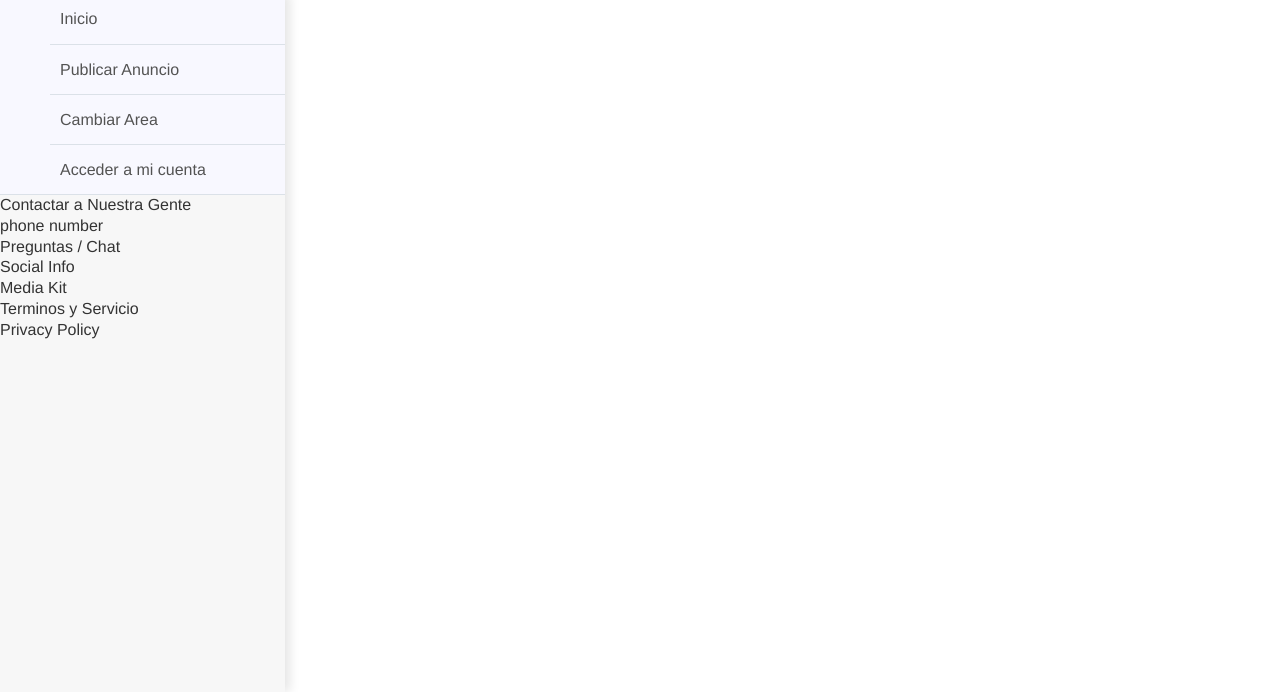
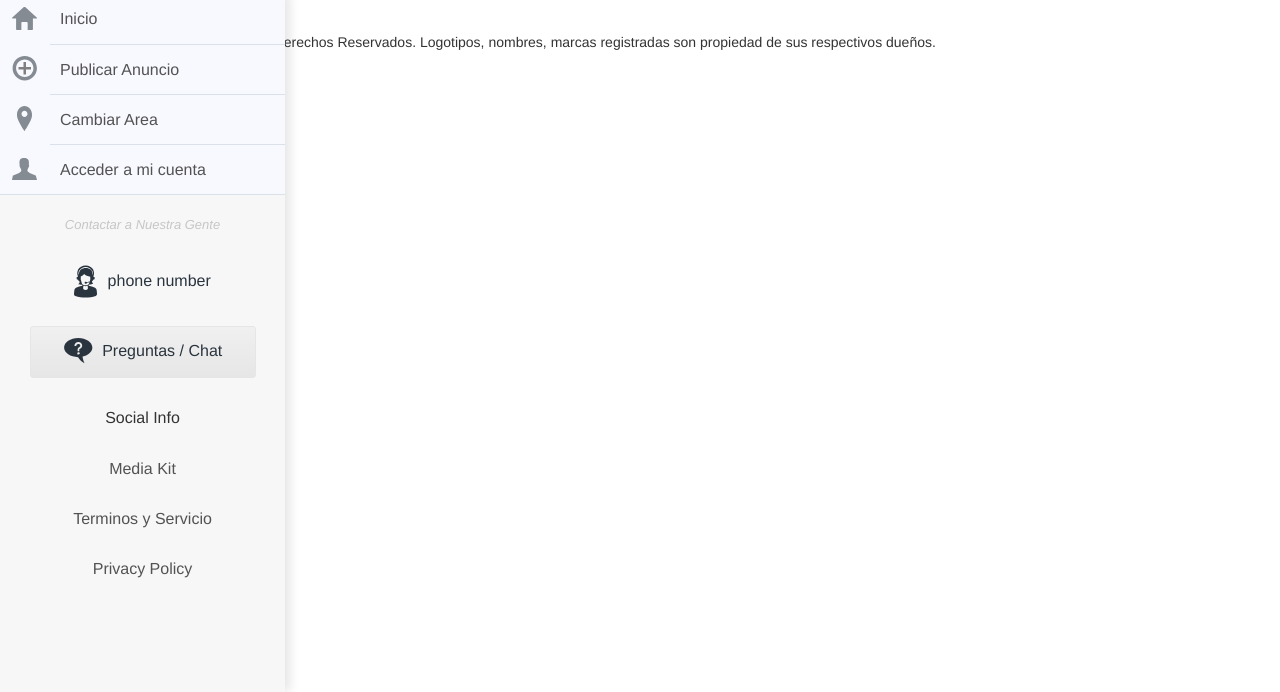
Before and after one commit to gaytanmisael/ng-front-end-html, a plain HTML site: page index.html in a window 1280 px wide. Both pictures are taken after a click on the link 25 px from the left and 76 px from the top of the page. Shown: the part 108-800 px from the top of the page. Drawn offline with Linux system fonts and the light colour scheme.

Commit message:
Finished Menu
finished the menu and footer now working on the basis model of the main
page

```diff
--- a/css/style.css
+++ b/css/style.css
@@ -339,7 +339,6 @@ body {
 #menu {
 	display: none;
 	background: #f7f7f7;
-	overflow-y: scroll;
 	-webkit-overflow-scrolling: touch;
 }
 
@@ -401,3 +400,122 @@ body {
 	visibility: hidden;
 	font-size:1px;
 }
+
+.menu-icon-home {
+	background: url(../img/icn-home.svg) no-repeat center center #f8f8ff;
+}
+
+.menu-icon-entry {
+	background: url(../img/icn-entry.svg)no-repeat center center #f8f8ff;
+}
+
+.menu-icon-location {
+	background: url(../img/icn-location.svg) no-repeat center center #f8f8ff;
+}
+
+.menu-icon-account {
+	background: url(../img/icn-account.svg) no-repeat center center #f8f8ff;
+}
+
+/*************** Menu Contact *******************/
+.menu-contact-header {
+	color: #c6c6c6;
+	font-style: italic;
+	font-size:.813em;
+	text-align: center;
+	margin: 20px 0;
+}
+
+.menu-call {
+	display: block;
+	color: #2a343f;
+	font-size: 1em;
+	height: 50px;
+	line-height: 50px;
+	margin: 20px auto;
+	text-align: center;
+	width: 226px;
+}
+
+.menu-call-icon {
+	background: url(../img/help-call.svg) no-repeat left center;
+	background-size: 24px 33px;
+	display: inline-block;
+	height: 50px;
+	margin: 0 5px 0 0 ;
+	vertical-align: middle;
+	width: 24px;
+}
+
+.menu-chat, .menu-chat:visited, .menu-chat:hover, .menu-chat:active {
+	background-image: linear-gradient(-180deg, #f1f0f0 0%, #e6e6e6 100%);
+	border:1px solid #e6e6e6;
+	border-radius: 3px;
+	display: block;
+	color: #2a343f;
+	font-size: 1em;
+	margin: 20px auto;
+	text-align: center;
+	text-decoration: none !important;
+	width: 226px;
+}
+
+.menu-chat-icon {
+	background: url(../img/help-chat.svg) no-repeat left 45%;
+	background-size: 30px 27px;
+	display: inline-block;
+	margin:0 5px 0 0;
+	height: 50px;
+	vertical-align: middle;
+	width: 30px;
+}
+
+/*************** Menu Socials *******************/
+.menu-socials {
+	text-align: center;
+	margin: 30px 0;
+}
+
+.menu-social {
+	display: inline-block;
+	height: 26px;
+	margin: 12px;
+	overflow: hidden;
+	padding: 0;
+	text-indent: -999px;
+	width: 26px;
+}
+
+/*************** Menu Footer ********************/
+.menu-footers {
+	margin: 30px 0 0 0;
+	padding: 0 0 30px 0;
+}
+
+.menu-footer a {
+	color: #535353;
+	display: block;
+	font-size: 1em;
+	height: 50px;
+	text-align: center;
+	text-decoration: none;
+}
+
+/***************** Footer ***********************/
+#footer {
+	overflow: hidden;
+	margin-top: 30px;
+}
+
+.footer-info {
+	overflow: hidden;
+	font-size: 14px;
+	margin: 10px 0 5px;
+}
+
+.inner-wrap {
+	position: relative;
+	width: 1140px;
+	margin: 0 auto;
+	overflow: hidden;
+}
--- a/index.html
+++ b/index.html
@@ -149,6 +149,18 @@
 			</div>
 		</header>
 
+
+
+		<footer id="footer">
+			<div class="footer-info">
+				<div class="inner-wrap">
+					<div class="footer-left">
+						&copy; 2014 Anuncie Todo. Todos los Derechos Reservados. Logotipos, nombres, marcas registradas son propiedad de sus respectivos due&ntilde;os.
+					</div>
+				</div>
+			</div>
+		</footer>
+
 	</body>
 
 	<!-- Scripts -->
```
Also changed, not shown: img/help-call.svg (added), img/help-chat.svg (added), img/icn-account.svg (added), img/icn-entry.svg (added), img/icn-home.svg (added), img/icn-location.svg (added).
